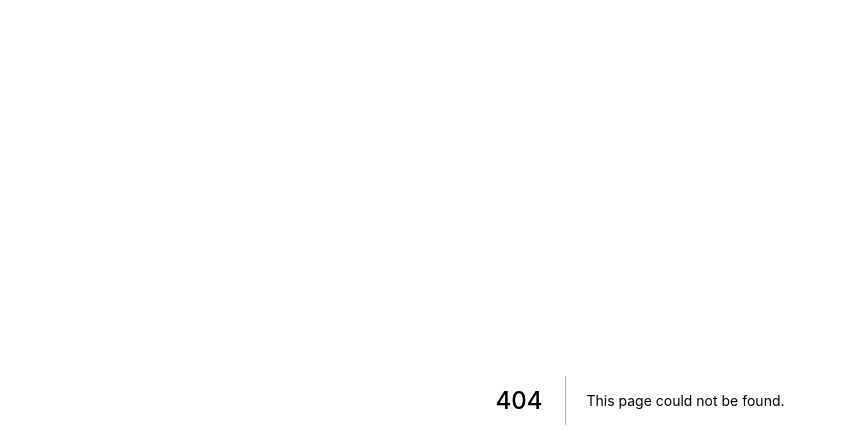
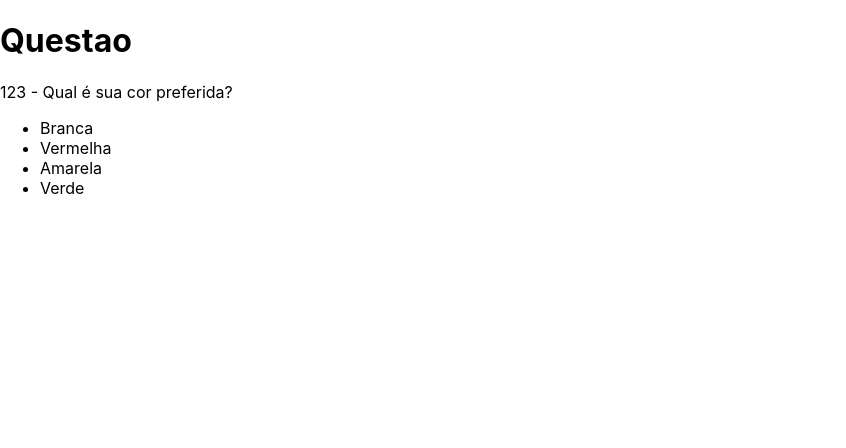
Before and after one commit to renatotnk/curso-nextjs, a Next.js app in the folder next-basico/: page /questao in a window 1280 px wide. Before the commit this address had no page. Shown: the top 448 px of the page, without its empty margins (0-846 px from the left). Built offline with nearby package versions, Linux system fonts and the light colour scheme.

Commit message:
Simple API exercises #01

```diff
--- /dev/null
+++ b/next-basico/src/pages/api/metodo.js
@@ -0,0 +1,7 @@
+export default (req, res) => {
+    if (req.method === "GET"){
+        res.status(200).json({nome: "Pedro"})
+    } else {
+        res.status(200).json({nome: "Maria"})
+    }
+}
--- /dev/null
+++ b/next-basico/src/pages/api/questao/[id].js
@@ -0,0 +1,16 @@
+export default function questao(req, res) {
+  if (req.method === "GET") {
+    get(req, res);
+  } else {
+    res.status(405).send();
+  }
+}
+
+function get(req, res) {
+  const id = req.query.id;
+  res.status(200).json({
+    id,
+    enunciado: "Qual é sua cor preferida?",
+    respostas: ["Branca", "Vermelha", "Amarela", "Verde"],
+  });
+}
--- /dev/null
+++ b/next-basico/src/pages/questao.jsx
@@ -0,0 +1,32 @@
+import { useEffect, useState } from "react"
+
+export default function questao() {
+    const [questao, setQuestao] = useState(null)
+
+    useEffect(() => {
+        fetch('http://localhost:3000/api/questao/123')
+            .then(resp => resp.json())
+            .then(setQuestao)
+    }, [])
+
+    function renderizarRespostas(){
+        if(questao){
+            return questao.respostas.map((resp, i) => {
+                return <li key={i}>{resp}</li>
+            })
+        }
+        return false
+    }
+
+    return (
+        <div>
+            <h1>Questao</h1>
+            <div>
+                <span>{questao?.id} - {questao?.enunciado}</span>
+                <ul>
+                    {renderizarRespostas(   )}
+                </ul>
+            </div>
+        </div>
+    )
+}
```
